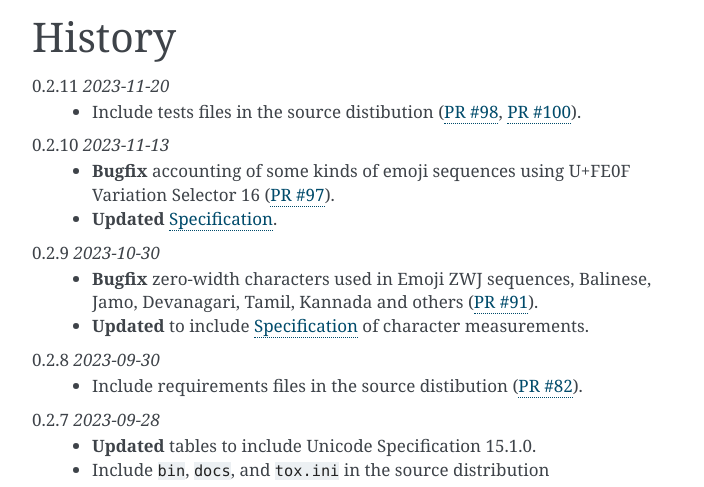
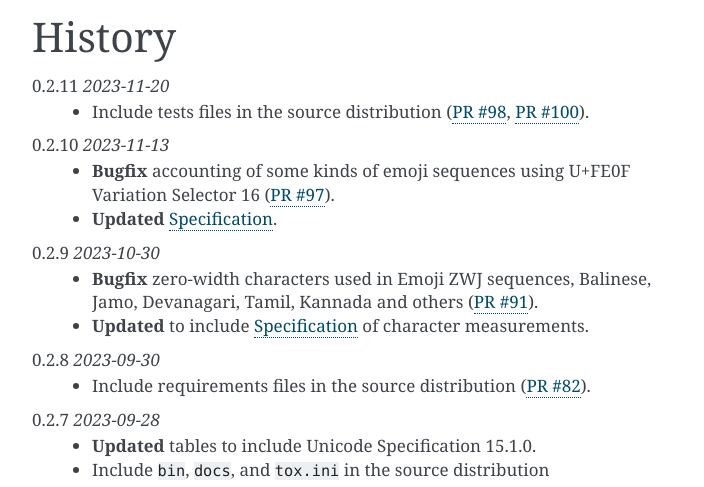
Before and after one commit to jquast/wcwidth, a Sphinx documentation site: the page built from docs/intro.rst, in a window 1280 px wide and 900 px high, scrolled down 4320 px. Shown: the part 160-647 px from the top of the window, without its empty margins (388-1092 px from the left). Built offline with Sphinx 7.4.7, drawn with Linux system fonts in a browser that asks for light colours.

Commit message:
spellfix distribution

```diff
--- a/docs/intro.rst
+++ b/docs/intro.rst
@@ -217,7 +217,7 @@ Other Languages
 History
 =======
 0.2.11 *2023-11-20*
-  * Include tests files in the source distibution (`PR #98`_, `PR #100`_).
+  * Include tests files in the source distribution (`PR #98`_, `PR #100`_).
 
 0.2.10 *2023-11-13*
   * **Bugfix** accounting of some kinds of emoji sequences using U+FE0F
@@ -231,7 +231,7 @@ History
     character measurements.
 
 0.2.8 *2023-09-30*
-  * Include requirements files in the source distibution (`PR #82`_).
+  * Include requirements files in the source distribution (`PR #82`_).
 
 0.2.7 *2023-09-28*
   * **Updated** tables to include Unicode Specification 15.1.0.
```
